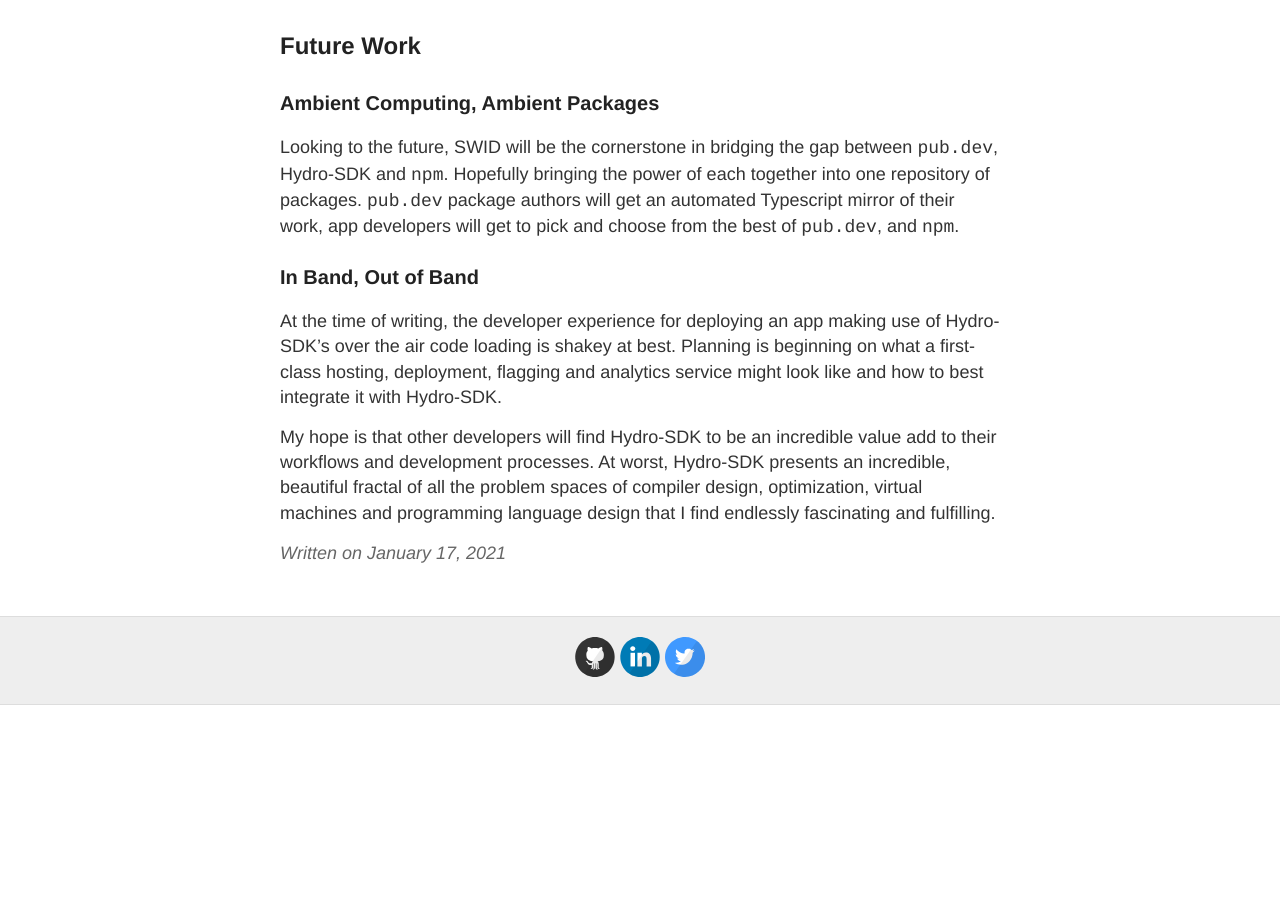
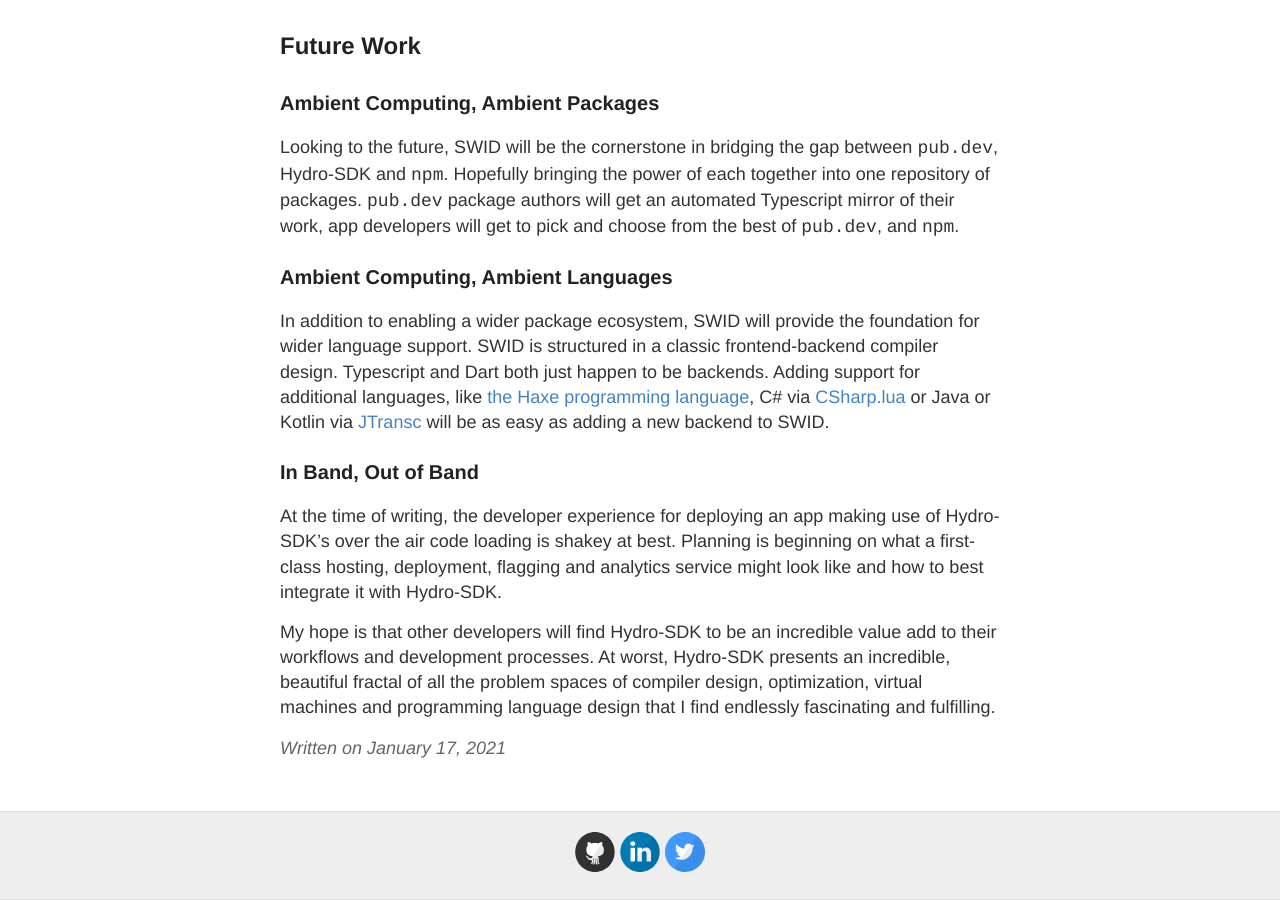
Before and after one commit to chgibb/chgibb.github.io, a Jekyll site: the page built from _posts/2021-01-17-one-year-of-hydro-sdk.md, in a window 1280 px wide and 900 px high, scrolled down 2986 px. Built offline with Jekyll 4.4.1, drawn with Linux system fonts in a browser that asks for light colours; before the commit the page ends 3691 px from its top, so only the background shows below that.

Commit message:
add languages note

```diff
--- a/_posts/2021-01-17-one-year-of-hydro-sdk.md
+++ b/_posts/2021-01-17-one-year-of-hydro-sdk.md
@@ -55,6 +55,9 @@ The project of the day ever since has been on what has come to be named Structur
 ### Ambient Computing, Ambient Packages
 Looking to the future, SWID will be the cornerstone in bridging the gap between `pub.dev`, Hydro-SDK and `npm`. Hopefully bringing the power of each together into one repository of packages. `pub.dev` package authors will get an automated Typescript mirror of their work, app developers will get to pick and choose from the best of `pub.dev`, and `npm`.
 
+### Ambient Computing, Ambient Languages
+In addition to enabling a wider package ecosystem, SWID will provide the foundation for wider language support. SWID is structured in a classic frontend-backend compiler design. Typescript and Dart both just happen to be backends. Adding support for additional languages, like [the Haxe programming language](https://haxe.org/), C# via [CSharp.lua](https://github.com/yanghuan/CSharp.lua) or Java or Kotlin via [JTransc](https://github.com/jtransc/jtransc) will be as easy as adding a new backend to SWID.
+
 ### In Band, Out of Band
 At the time of writing, the developer experience for deploying an app making use of Hydro-SDK's over the air code loading is shakey at best. Planning is beginning on what a first-class hosting, deployment, flagging and analytics service might look like and how to best integrate it with Hydro-SDK.
 
```
